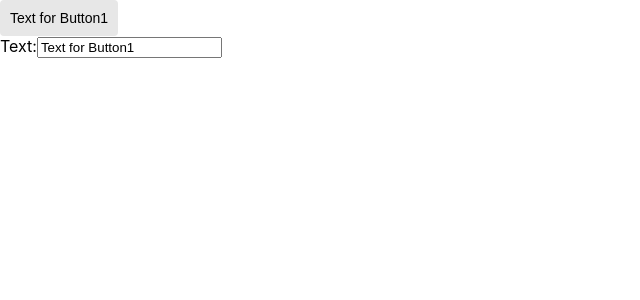
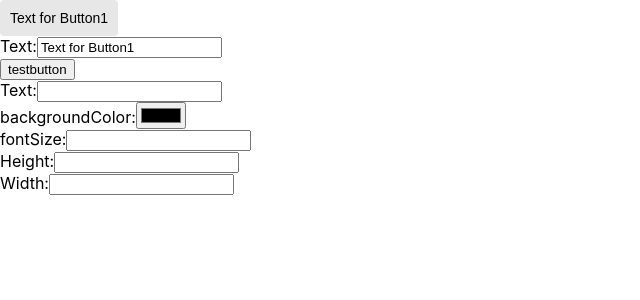
Before and after one commit to faiichann/mit-app, a React (Create React App) app: page / in a window 1280 px wide. Shown: the top 300 px of the page, without its empty margins (0-640 px from the left). Built offline with nearby package versions, Linux system fonts and the light colour scheme.

Commit message:
formProperties

```diff
--- a/src/App.js
+++ b/src/App.js
@@ -1,5 +1,7 @@
 import "./App.css";
 import Buttontest from './ButtonCom/ButtonComponent'
+import CustomButton from './ButtonCom/CustomButton'
+import ButtonProperties from './ButtonCom/ButtonProperties'
 
 /*import View from './component/View'
 import history from  './history'*/
@@ -9,7 +11,11 @@ function App() {
 /*{<button onClick={() => history.push('/Dev')}>Developer</button>}
         {<Test1 name="faii"/>}*/
   return (
+    <>
     <Buttontest/>
+    <CustomButton nametext="testbutton"/>
+    <ButtonProperties/>
+    </>
   );
 }
 
--- a/src/ButtonCom/ButtonComponent.js
+++ b/src/ButtonCom/ButtonComponent.js
@@ -1,4 +1,5 @@
 import { useState } from "react";
+import CustomButton from "./CustomButton";
 
 function Buttontest() {
   const [PropButton, setPropButton] = useState({
--- a/src/ButtonCom/ButtonProperties.js
+++ b/src/ButtonCom/ButtonProperties.js
@@ -1,15 +1,40 @@
 import React from 'react'
 
-const ButtonProperties = (props) => {
+const ButtonProperties = ({textInput,colorBG,fontSize,heightBut,widthBut}) => {
     return<>
     <form>
+        Text:
     <input
           type="text"
           name="nametext"
-          value={Prop.nametext}
-          onChange={}
+          value={textInput}
         />
         <br />
+        backgroundColor:
+        <input
+        type="color"
+        name="colorBG"
+        value={colorBG}
+        />
+        <br/>
+        fontSize:
+        <input
+        type="text"
+        name="fontSize"
+        value={fontSize}/>
+        <br/>
+        Height:
+        <input
+        type="text"
+        name="heightBut"
+        value={heightBut}/>
+        <br/>
+        Width:
+        <input
+        type="text"
+        name="widthBut"
+        value={widthBut}/>
+        <br/>
     </form>
     </>
 }
--- a/src/ButtonCom/CustomButton.js
+++ b/src/ButtonCom/CustomButton.js
@@ -1,18 +1,37 @@
 import React, { useState } from "react"
 
-const CustomButton(props) => {
+/*const CustomButton = (props) => {
     const [Propsnew,setProsnew] = useState( {
-    border: string,
-    color: string,
-    children: React.ReactNode,
-    height: string,
-    radius: string,
-    width: string
-});
+    border: "none",
+    color: "#e7e7e7",
+    nametext: "Button",
+    height: " ",
+    radius: "  ",
+    width: " "
+});*/
+
+const CustomButton = (props) => {
+
+/*const openstyle  = {
+    backgroundColor: "#e7e7e7",
+    border: React.ReactNode,
+    borderRadius: "4px",
+    height: "auto+100px",
+    width: "auto+10px",
+
+}*/
+
+
+return <>
+    <button /*style={openstyle}*/>
+        {props.nametext}
+        </button>
+    </>
+
 }
 
 
-const Button: React.FC<Props> =({
+/*const Button: React.FC<Props> =({
     border,
     color,
     children,
@@ -22,19 +41,8 @@ const Button: React.FC<Props> =({
     width
 }) => {
     return (
-        <button
-          onClick={onClick}
-          style={{
-             backgroundColor: color,
-             border,
-             borderRadius: radius,
-             height,
-             width
-          }}
-        >
-        {children}
-        </button>
+
       );
-}
+}*/
 
-export default Button;
+export default CustomButton;
```
